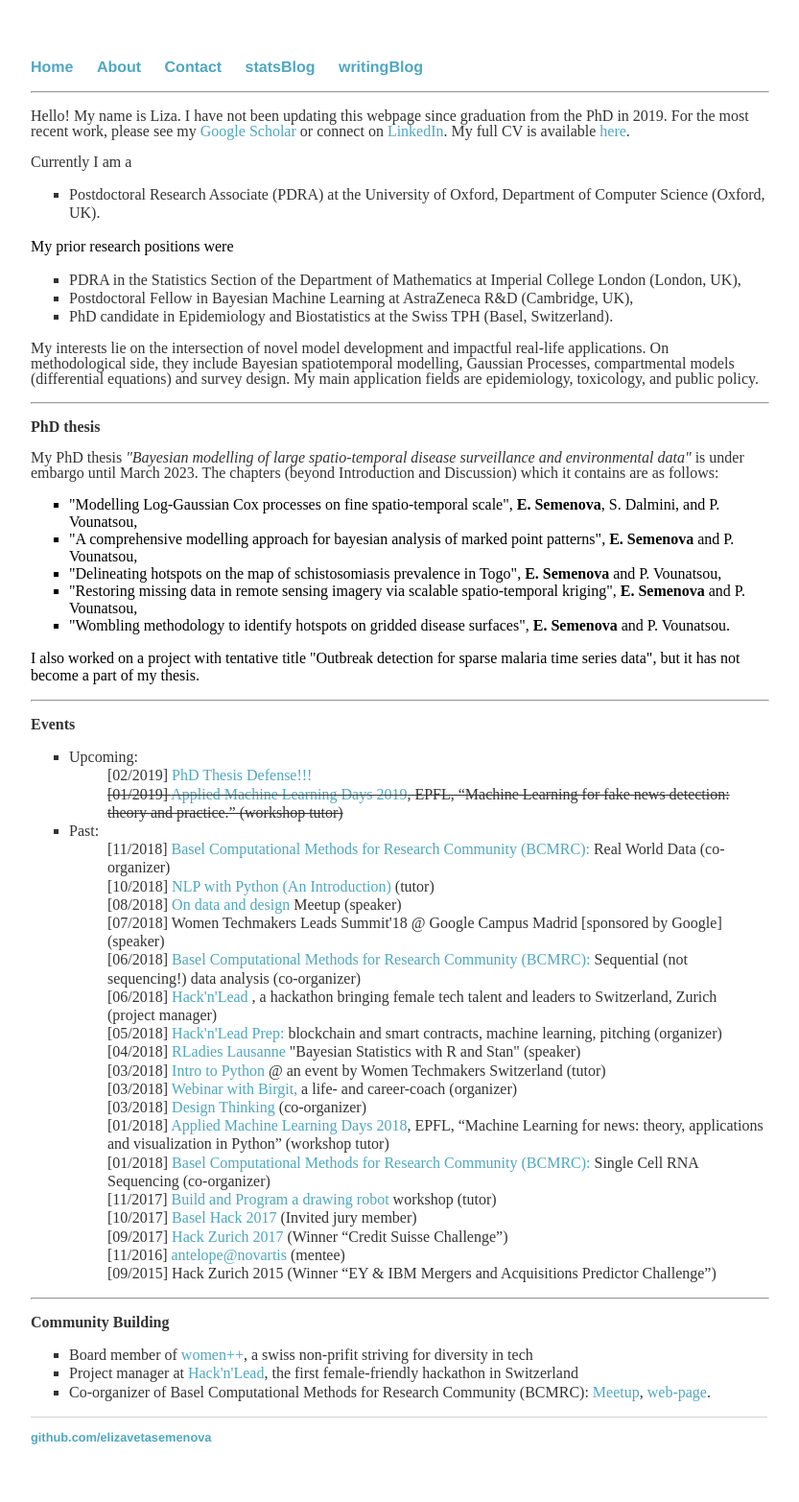
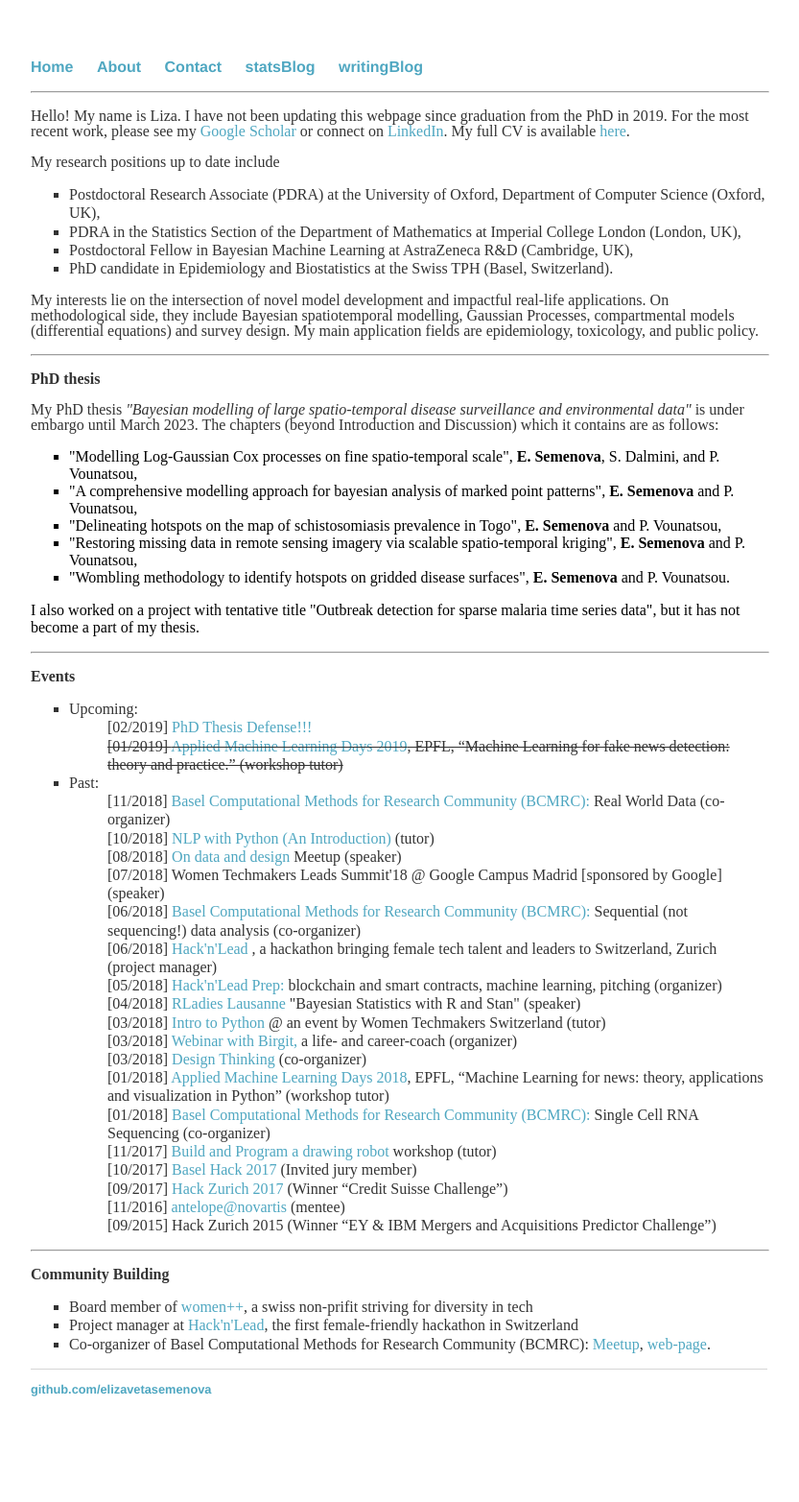
Before and after one commit to elizavetasemenova/elizavetasemenova.github.io, a Jekyll site: the page built from index.html, in a window 1280 px wide. Shown: the whole page at 96% size, without its empty margins (224-1057 px from the left). Built offline with Jekyll 4.4.1, drawn with Linux system fonts in a browser that asks for light colours; after the commit the page ends 1515 px from its top, so only the background shows below that.

Commit message:
Update index.html

```diff
--- a/index.html
+++ b/index.html
@@ -13,12 +13,9 @@ Hello! My name is Liza. I have not been updating this webpage since graduation f
 </p>
 
 <p>
-Currently I am a
+My research positions up to date include
 	 <ul style="list-style-type:square">
-	  <li> Postdoctoral Research Associate (PDRA) at the University of Oxford, Department of Computer Science (Oxford, UK).</li>
-	</ul>
-My prior research positions were
-	<ul style="list-style-type:square">
+	  <li> Postdoctoral Research Associate (PDRA) at the University of Oxford, Department of Computer Science (Oxford, UK),</li>
 	  <li> PDRA in the Statistics Section of the Department of Mathematics at Imperial College London (London, UK),</li>
 	  <li> Postdoctoral Fellow in Bayesian Machine Learning at AstraZeneca R&D (Cambridge, UK),</li>
 	  <li> PhD candidate in Epidemiology and Biostatistics at the Swiss TPH (Basel, Switzerland).</li>
```
